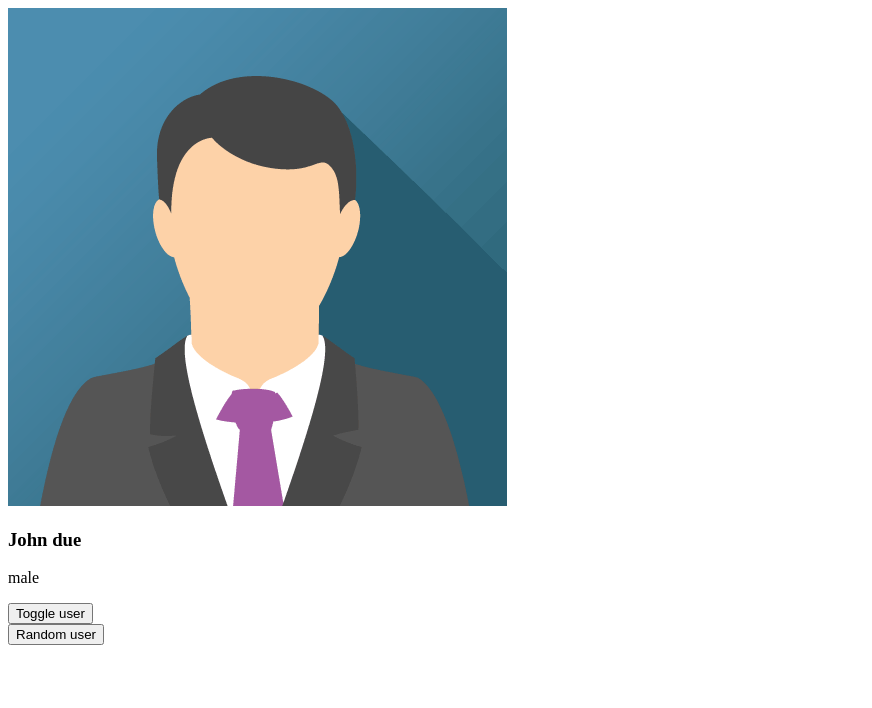
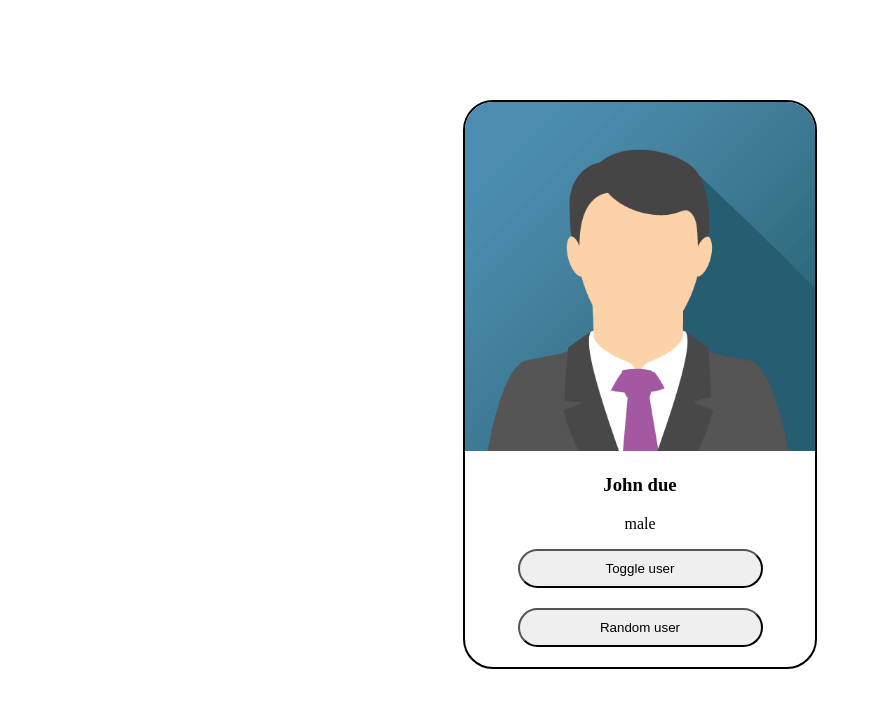
Before and after one commit to SahithiRottela/web-dev-bootcamp, a website: page Frontend/index.html in a window 1280 px wide. Shown: the whole page, without its empty margins (0-872 px from the left). Drawn offline with Linux system fonts and the light colour scheme.

Commit message:
styling css

```diff
--- a/Frontend/index.html
+++ b/Frontend/index.html
@@ -5,7 +5,7 @@
     <title>Web bootcamp</title>
     <link rel="stylesheet" href="styles.css"></head>
     <body>
-        <div>
+        <div class="card">
             <img src="john.png" alt="john">
             <h3>John due</h3>
         <p>male</p>
--- a/Frontend/styles.css
+++ b/Frontend/styles.css
@@ -2,3 +2,30 @@ h1{
     color:green;
 
 }
+.card{
+    border-radius: 30px;
+    margin-right: auto;
+    margin-left: auto;
+    border-style: solid;
+    border-width: 2px;
+    border-color: black;
+    width:350px ;
+    text-align: center;
+    margin-top: 100px;
+    overflow: hidden;
+}
+.card img{
+    width:100%;
+
+}
+.card button{
+    width: 70%;
+    padding: 10px;
+    margin-bottom: 20px;
+    border-radius: 20px;
+
+}
+.card button:hover{
+    background:palegreen;
+    cursor: pointer;
+}
```
